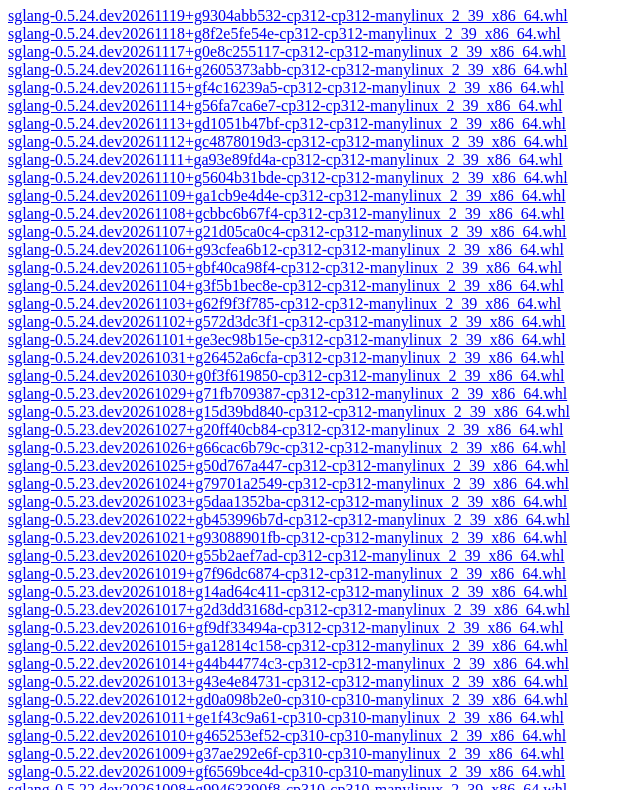
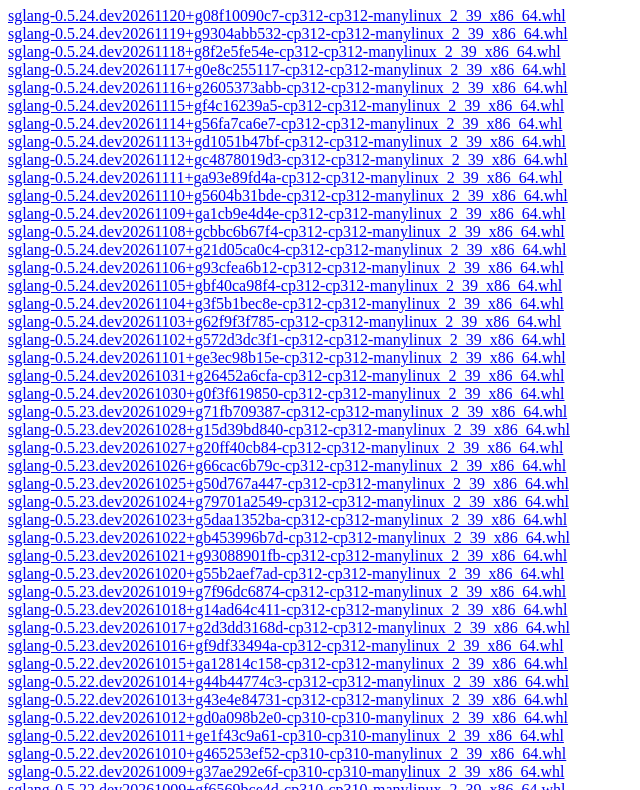
Before and after one commit to sgl-project/whl, a plain HTML site: page cu130/sglang/index.html in a window 1280 px wide. Shown: the part 73-863 px from the top of the page, without its empty margins (0-640 px from the left). Drawn offline with Linux system fonts and the light colour scheme.

Commit message:
Update cu130 nightly wheel index for commit 08f10090c7

```diff
--- a/cu130/sglang/index.html
+++ b/cu130/sglang/index.html
@@ -1,5 +1,6 @@
 <!DOCTYPE html>
 <h1>SGLang Nightly Wheels (cu130)</h1>
+<a href="https://github.com/sgl-project/whl/releases/download/nightly-2026-11-20-08f10090c7/sglang-0.5.24.dev20261120+g08f10090c7-cp312-cp312-manylinux_2_39_x86_64.whl#sha256=86a8232284f1ced803dbc2fa526c3e7686f4e2314ae005dbf9433dc2aaed4d8c">sglang-0.5.24.dev20261120+g08f10090c7-cp312-cp312-manylinux_2_39_x86_64.whl</a><br>
 <a href="https://github.com/sgl-project/whl/releases/download/nightly-2026-11-19-9304abb532/sglang-0.5.24.dev20261119+g9304abb532-cp312-cp312-manylinux_2_39_x86_64.whl#sha256=a5e35c597ae3547d1dff4e0671b5345f901ca8fb6400bc26779a084153d0cc07">sglang-0.5.24.dev20261119+g9304abb532-cp312-cp312-manylinux_2_39_x86_64.whl</a><br>
 <a href="https://github.com/sgl-project/whl/releases/download/nightly-2026-11-18-8f2e5fe54e/sglang-0.5.24.dev20261118+g8f2e5fe54e-cp312-cp312-manylinux_2_39_x86_64.whl#sha256=61a3b7932a6dcdb45e311f65b759ad4a7162959ced876ff849ffb31f7e157a05">sglang-0.5.24.dev20261118+g8f2e5fe54e-cp312-cp312-manylinux_2_39_x86_64.whl</a><br>
 <a href="https://github.com/sgl-project/whl/releases/download/nightly-2026-11-17-0e8c255117/sglang-0.5.24.dev20261117+g0e8c255117-cp312-cp312-manylinux_2_39_x86_64.whl#sha256=4eecfa989153cfbcd477887a198fc0550b06531397fe960538d2d6fd6816c9be">sglang-0.5.24.dev20261117+g0e8c255117-cp312-cp312-manylinux_2_39_x86_64.whl</a><br>
```
Also changed, not shown: cu130/index.html (+1 -1 lines).
